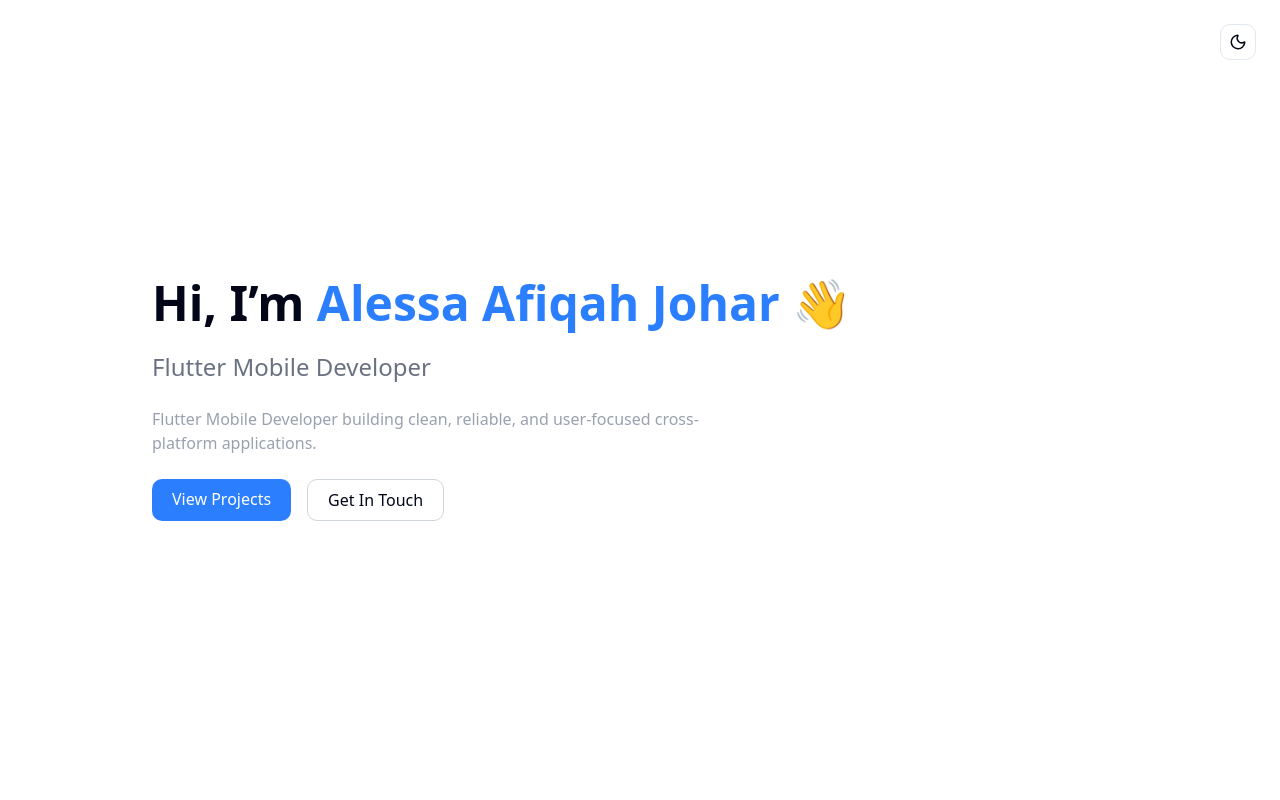
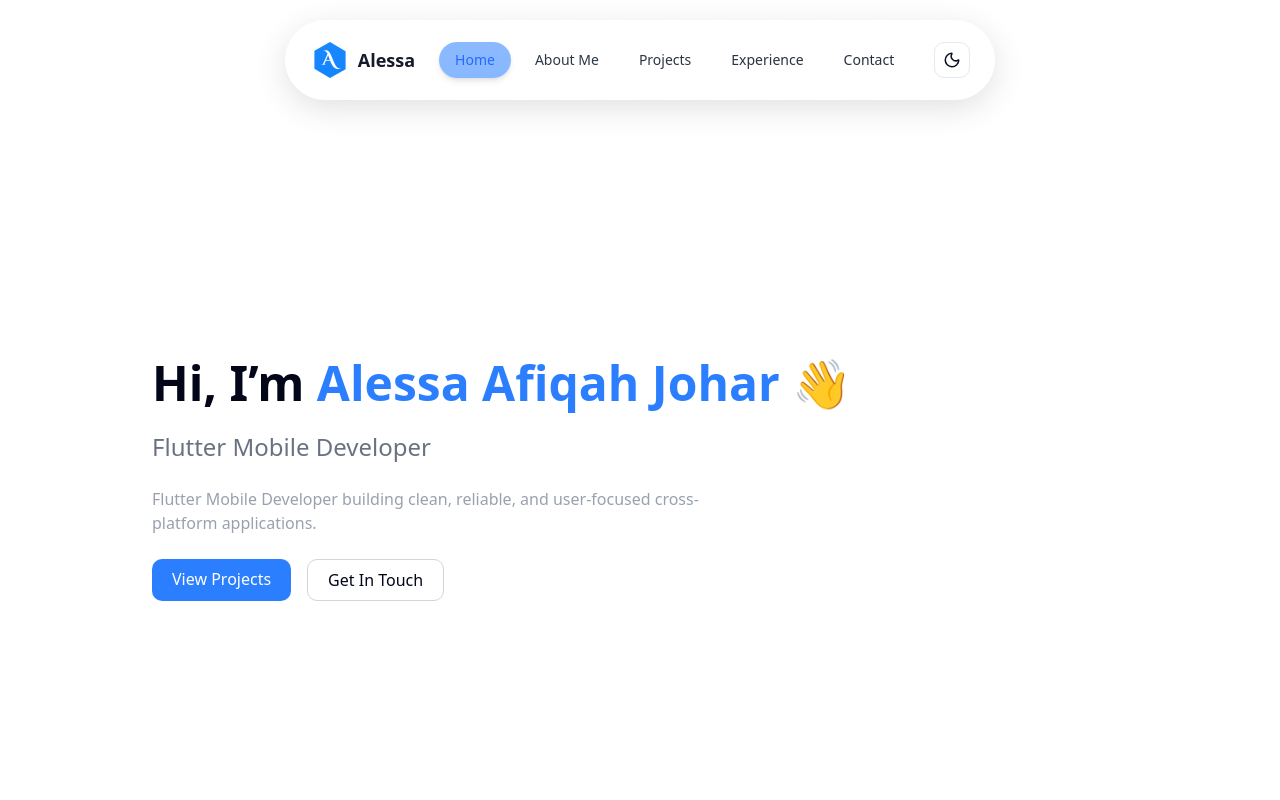
Before and after one commit to aafiqah/aafiqah-portfolio-v2, a Next.js app: page / in a window 1280 px wide. Shown: the top 800 px of the page. Built offline with nearby package versions, Linux system fonts and the light colour scheme.

Commit message:
feat (navbar): add navbar liquid glass

```diff
--- a/src/app/layout.tsx
+++ b/src/app/layout.tsx
@@ -1,7 +1,26 @@
-import type { Metadata } from "next";
-import { Geist, Geist_Mono } from "next/font/google";
+import Navbar from "@/components/layout/Navbar";
+import { ThemeProvider } from "@/components/theme/theme-provider";
 import "./globals.css";
-import { ThemeProvider } from "@/components/theme/theme-provider";
+import { Metadata } from "next";
+
+export const metadata: Metadata = {
+  metadataBase: new URL("http://localhost:3000"),
+  title: "Alessa Portfolio",
+  description: "Welcome to My Site",
+  openGraph: {
+    title: "Alessa Portfolio",
+    description: "Welcome to My Site",
+    images: [
+      {
+        url: "/og.png",
+        width: 1200,
+        height: 630,
+        alt: "Alessa Portfolio",
+      },
+    ],
+  },
+};
+
 
 export default function RootLayout({
   children,
@@ -12,6 +31,7 @@
     <html lang="en" suppressHydrationWarning>
       <body className="antialiased">
         <ThemeProvider>
+          <Navbar />
           {children}
         </ThemeProvider>
       </body>
--- /dev/null
+++ b/src/components/layout/Navbar.tsx
@@ -0,0 +1,71 @@
+"use client";
+
+import Image from "next/image";
+import Link from "next/link";
+import { useEffect, useState } from "react";
+import ThemeToggle from "@/components/theme/theme-toggle";
+import LiquidGlass from "@/components/ui/liquid-glass";
+import logo from "@/assets/logos/logo.svg";
+
+const navItems = [
+  { label: "Home", href: "#hero" },
+  { label: "About Me", href: "#aboutMe" },
+  { label: "Projects", href: "#projects" },
+  { label: "Experience", href: "#experience" },
+  { label: "Contact", href: "#contact" },
+];
+
+export default function Navbar() {
+  const [active, setActive] = useState("#hero");
+
+  useEffect(() => {
+    const onScroll = () => {
+      const y = window.scrollY + 120;
+      navItems.forEach((item) => {
+        const el = document.querySelector(item.href);
+        if (!el) return;
+        const top = el.getBoundingClientRect().top + window.scrollY;
+        const bottom = top + el.clientHeight;
+        if (y >= top && y < bottom) setActive(item.href);
+      });
+    };
+
+    window.addEventListener("scroll", onScroll);
+    onScroll();
+    return () => window.removeEventListener("scroll", onScroll);
+  }, []);
+
+  return (
+    <header className="sticky top-5 z-50 flex justify-center">
+      <LiquidGlass className="inline-flex items-center gap-6 px-6 h-20 rounded-full">
+        {/* Logo */}
+        <Link href="#hero" className="flex items-center gap-2">
+          <Image src={logo} alt="Alessa Logo" width={40} height={40} />
+          <span className="font-bold text-lg">Alessa</span>
+        </Link>
+
+        {/* Links */}
+        <div className="hidden md:flex items-center gap-2">
+          {navItems.map((item) => (
+            <Link
+              key={item.href}
+              href={item.href}
+              className={`
+                px-4 py-2 rounded-full text-sm transition-all
+                ${
+                  active === item.href
+                    ? "bg-blue-500/60 text-blue-600 dark:text-gray-200 shadow-md"
+                    : "text-gray-800 dark:text-gray-200 hover:bg-white/20"
+                }
+              `}
+            >
+              {item.label}
+            </Link>
+          ))}
+        </div>
+
+        <ThemeToggle />
+      </LiquidGlass>
+    </header>
+  );
+}
--- a/src/components/sections/Hero.tsx
+++ b/src/components/sections/Hero.tsx
@@ -2,10 +2,7 @@
 
 export default function Hero() {
   return (
-    <section className="min-h-screen flex flex-col justify-center gap-6">
-       <div className="absolute top-6 right-6">
-        <ThemeToggle />
-      </div>
+    <section id="hero" className="min-h-screen flex flex-col justify-center gap-6">
 
       <h1 className="text-4xl md:text-5xl font-bold">
         Hi, I’m <span className="text-blue-500">Alessa Afiqah Johar</span> 👋
--- /dev/null
+++ b/src/components/ui/liquid-glass.tsx
@@ -0,0 +1,26 @@
+export default function LiquidGlass({
+  children,
+  className = "",
+}: {
+  children: React.ReactNode;
+  className?: string;
+}) {
+  return (
+    <div
+      className={`
+        relative overflow-hidden
+        bg-white/10 dark:bg-gray-900/20
+        backdrop-blur-xl
+        border border-white/20 dark:border-white/10
+        shadow-[0_8px_32px_rgba(0,0,0,0.12)]
+        before:absolute before:inset-0
+        before:bg-linear-to-br before:from-white/20 before:to-transparent
+        before:opacity-60
+        before:pointer-events-none
+        ${className}
+      `}
+    >
+      {children}
+    </div>
+  );
+}
```
Also changed, not shown: public/og.png (added), src/assets/logos/logo.svg (added).
